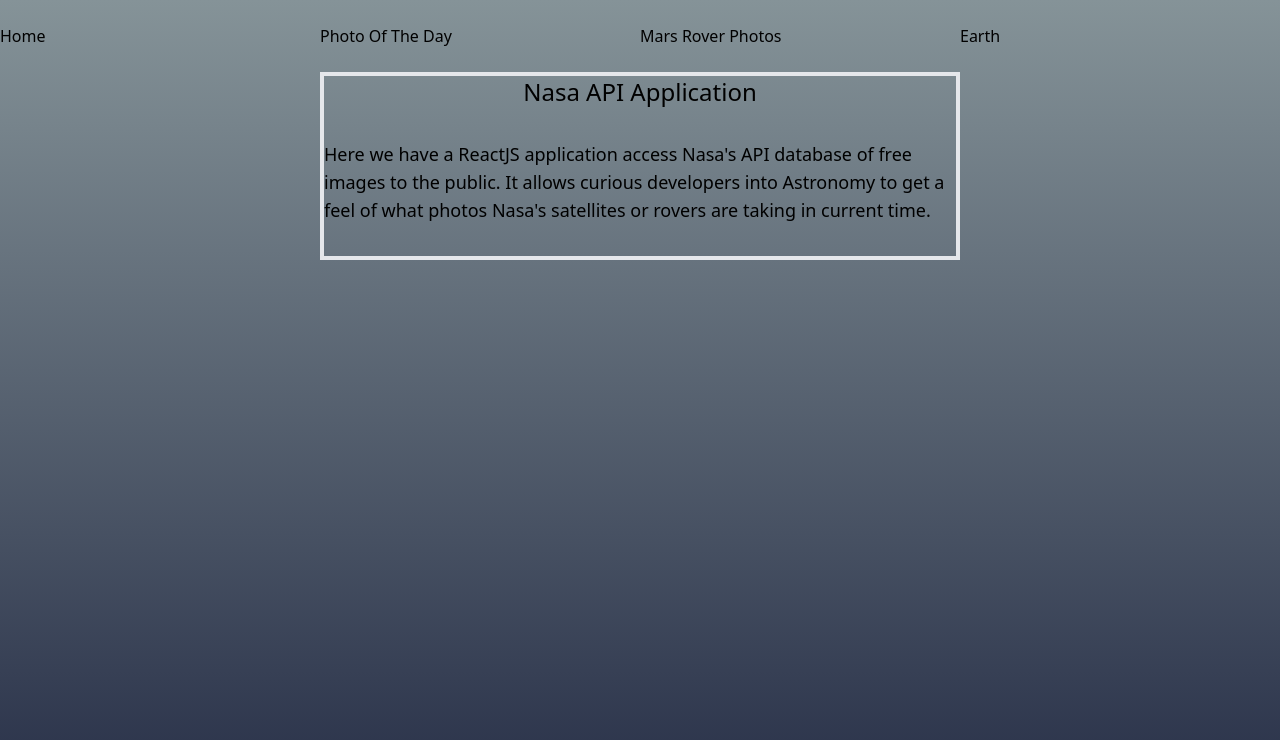
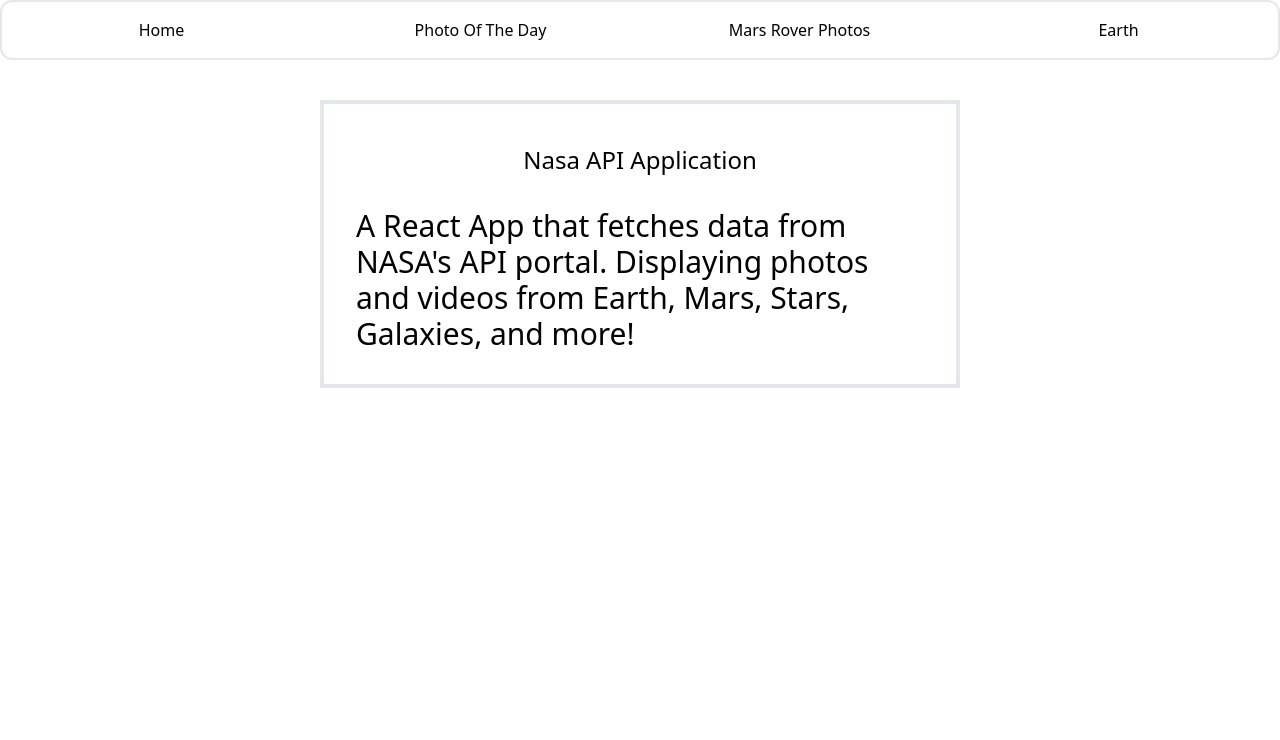
Before and after one commit to CleverOscar/Nasa_App, a React (Create React App) app in the folder nasa_pod/: page / in a window 1280 px wide. Shown: the top 740 px of the page. Built offline with nearby package versions, Linux system fonts and the light colour scheme.

Commit message:
Updated Fonts

```diff
--- a/nasa_pod/src/App.js
+++ b/nasa_pod/src/App.js
@@ -9,7 +9,7 @@
 function App() {
 
   return (
-    <div className="container mx-auto">
+    <div className="container mx-auto ">
 
       <Navbar />
 
--- a/nasa_pod/src/components/LandingPage.jsx
+++ b/nasa_pod/src/components/LandingPage.jsx
@@ -4,16 +4,13 @@
 export default function LandingPage(){
 
     return(
-        <div className='border-4 w-1/2 mx-auto'>
-            <h2 className='text-2xl text-center'>
+        <div className='border-4 w-1/2 mx-auto my-10'>
+            <h2 className='text-2xl text-center pt-10'>
                 Nasa API Application
             </h2>
 
-            <p className='text-lg mx-4 mx-auto my-8'>
-            Here we have a ReactJS application access Nasa's API
-            database of free images to the public. It allows curious
-            developers into Astronomy to get a feel of what photos Nasa's
-            satellites or rovers are taking in current time.
+            <p className='text-3xl p-8'>
+            A React App that fetches data from NASA's API portal. Displaying photos and videos from Earth, Mars, Stars, Galaxies, and more!
             </p>
         </div>
     )
--- a/nasa_pod/src/components/Navbar.jsx
+++ b/nasa_pod/src/components/Navbar.jsx
@@ -3,24 +3,24 @@
 
 export default function Navbar() {
     return(
-        <div className='my-6'>
-            <ul className='flex flex-row'>
-                <li className='flex-1'>
+        <div className='border-2 py-4 rounded-xl'>
+            <ul className='flex flex-row text-center'>
+                <li className='flex-initial w-full'>
                     <Link to="/">
                         Home
                     </Link>
                 </li>
-                <li className='flex-1'>
+                <li className='flex-initial w-full'>
                     <Link to='/apod'>
                         Photo Of The Day
                     </Link>
                 </li>
-                <li className='flex-1'>
+                <li className='flex-initial w-full'>
                     <Link to='/mars'>
                         Mars Rover Photos
                     </Link>
                 </li>
-                <li className='flex-1'>
+                <li className='flex-initial w-full'>
                     <Link to="/earth">
                         Earth
                     </Link>
--- a/nasa_pod/src/index.css
+++ b/nasa_pod/src/index.css
@@ -1,10 +1,3 @@
 @tailwind base;
 @tailwind components;
 @tailwind utilities;
-
-html {
-        background: #283048;  /* fallback for old browsers */
-        background: -webkit-linear-gradient(to bottom, #859398, #283048);  /* Chrome 10-25, Safari 5.1-6 */
-        background: linear-gradient(to bottom, #859398, #283048); /* W3C, IE 10+/ Edge, Firefox 16+, Chrome 26+, Opera 12+, Safari 7+ */
-        min-height: 100%;
-}
```
Also changed, not shown: 1 other file (tests, documents, lock files or other folders).
